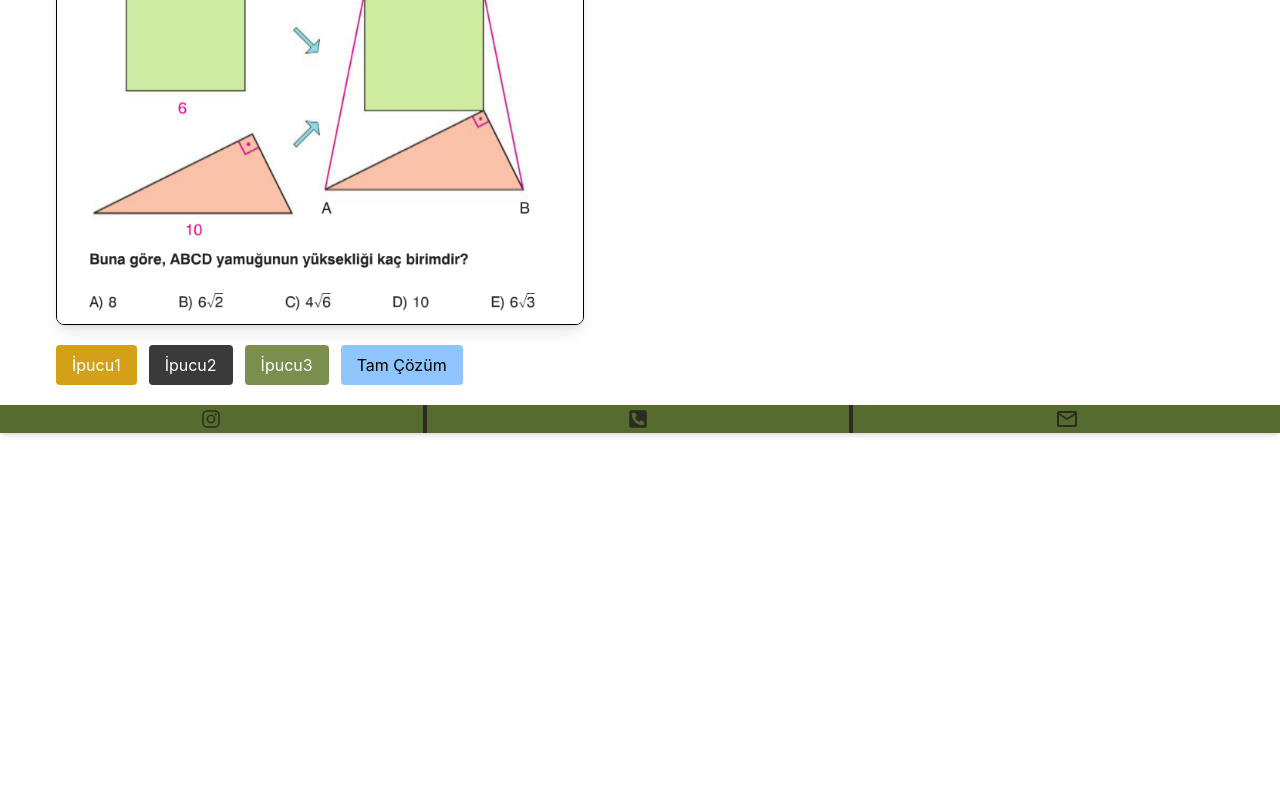
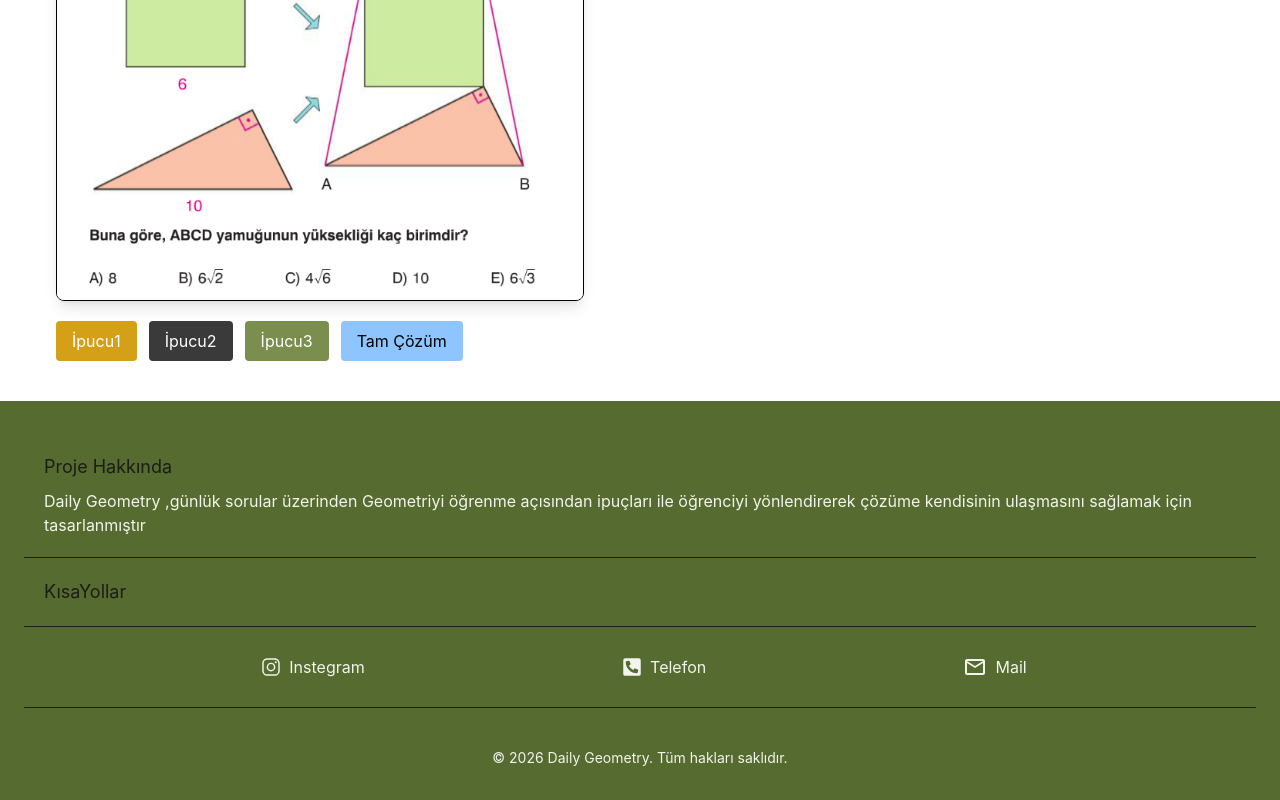
Before and after one commit to EsraTemiz/daily-geo, a React (Vite) app: page /lise/dortgenler in a window 1280 px wide. Shown: the part 367-1167 px from the top of the page. Before the commit the page ends 800 px from the top, so only its background shows below. Built offline with nearby package versions, Linux system fonts and the light colour scheme.

Commit message:
footer düzenlemeleri yapıldı

```diff
--- a/src/App.jsx
+++ b/src/App.jsx
@@ -14,8 +14,10 @@ function App() {
   return (
     <>
  <BrowserRouter>
-  <Navbar />
-    <Routes>
+ <div className=' flex flex-col min-h-screen'>
+   <Navbar />
+  <main className='f'>
+      <Routes>
          <Route path="/" element={<MainPage/>} />
         <Route path="/ilkokul" element={<h1>İlkokul Soruları</h1>} />
         <Route path="/ortaokul" element={<h1>Ortaokul Soruları</h1>} />
@@ -29,7 +31,10 @@ function App() {
         <Route path="/eglence" element={<h1>Eğlenceli Sorular</h1>} />
         <Route path="/zeka" element={<h1>Zeka Soruları</h1>} />
     </Routes>
+  </main>
       <Footer/>
+ </div>
+
   </BrowserRouter>
     </>
   )
--- a/src/components/Footer.jsx
+++ b/src/components/Footer.jsx
@@ -5,21 +5,52 @@ import { MdOutlineMail } from "react-icons/md";
 const Footer = () => {
 
   return (
-<div>
-    <div className='relative '>
-  <div className=' fixed flex  items-center shadow-md  bg-olive-700 w-full h-7 bottom-0 '>
-      <div className= 'container flex items-center justify-evenly '>
-      <IoLogoInstagram className='m-2 size-5 text-olive-800 hover:text-olive-300' />
-      <div className='w-1 h-7 border-0 bg-olive-800'></div>
-      <FaPhoneSquareAlt className='m-2 size-5 text-olive-800  hover:text-olive-300' />
-      <div className='w-1 h-7 border-0 bg-olive-800'></div>
-      <MdOutlineMail className='m-2 size-6 text-olive-800  hover:text-olive-300' />
-      </div>
+<>
 
+  <footer className='  bg-olive-700 text-olive-100 shadow-md '>
+      <div className= 'container  mx-auto px-6 py-8 '>
+        {/* proje Hakkında */}
+     <div className='p-5 border-b border-olive-900'>
+      <h3 className='text-olive-900 text-lg mb-2'>Proje Hakkında</h3>
+        <p>Daily Geometry ,günlük sorular üzerinden Geometriyi öğrenme açısından ipuçları ile öğrenciyi yönlendirerek çözüme kendisinin ulaşmasını sağlamak için tasarlanmıştır</p>
+     </div>
+       {/* Kısayollar */}
+     <div className='p-5 border-b border-olive-900'>
+      <h3 className='text-olive-900 text-lg'>KısaYollar</h3>
+     </div>
+     {/* İletişim Bilgileri */}
+    <div className=' flex justify-evenly items-center  border-b border-olive-900 '>
+  <div className='p-5 flex items-center'>
+    <a href="#">
+      <IoLogoInstagram className='m-2 size-5  hover:text-olive-900' />
+    </a>
+    <p>Instegram</p>
+  </div>
+  <div className='p-5 flex items-center'>
+    <a href="">
+     <FaPhoneSquareAlt className='m-2 size-5   hover:text-olive-900' />
+    </a>
+  <p>Telefon</p>
+  </div>
+  <div className='p-5 flex items-center'>
+    <a href="">
+     <MdOutlineMail className='m-2 size-6   hover:text-olive-900' />
+    </a>
+
+  <p>Mail</p>
+  </div>
+ </div>
+
+     {/* Alt Bilgi */}
+<div className="mt-6  pt-4 text-center text-sm">
+  <p>© 2026 Daily Geometry. Tüm hakları saklıdır.</p>
+</div>
   </div>
 
-</div>
-</div>
+  </footer>
+
+</>
+
   )
 }
 
--- a/src/components/Hero.jsx
+++ b/src/components/Hero.jsx
@@ -12,6 +12,7 @@ const onClose=()=>setisModalOpen(false);
   return (
     <div>
        <section className="bg-olive-100 md:min-h-screen ">
+
       <div className="max-w-7xl mx-auto px-6 py-16">
         <div className="flex flex-col lg:flex-row items-center gap-12">
           {/* Sol Taraf */}
--- a/src/pages/Dortgenler.jsx
+++ b/src/pages/Dortgenler.jsx
@@ -8,7 +8,6 @@ const topic="dortgenler";
 const yeniSorular=gununSoruları.filter(e => e.topic===topic)
   return (
     <div>
-      <p>Dörtgenler Burada</p>
      {yeniSorular.map(e=>
       <SoruAnalizi
       title={e.title}
--- a/src/styles/App.css
+++ b/src/styles/App.css
@@ -14,4 +14,5 @@ body.dark {
   }
   details[open] p {
   max-height:200px;
+
   }
```
